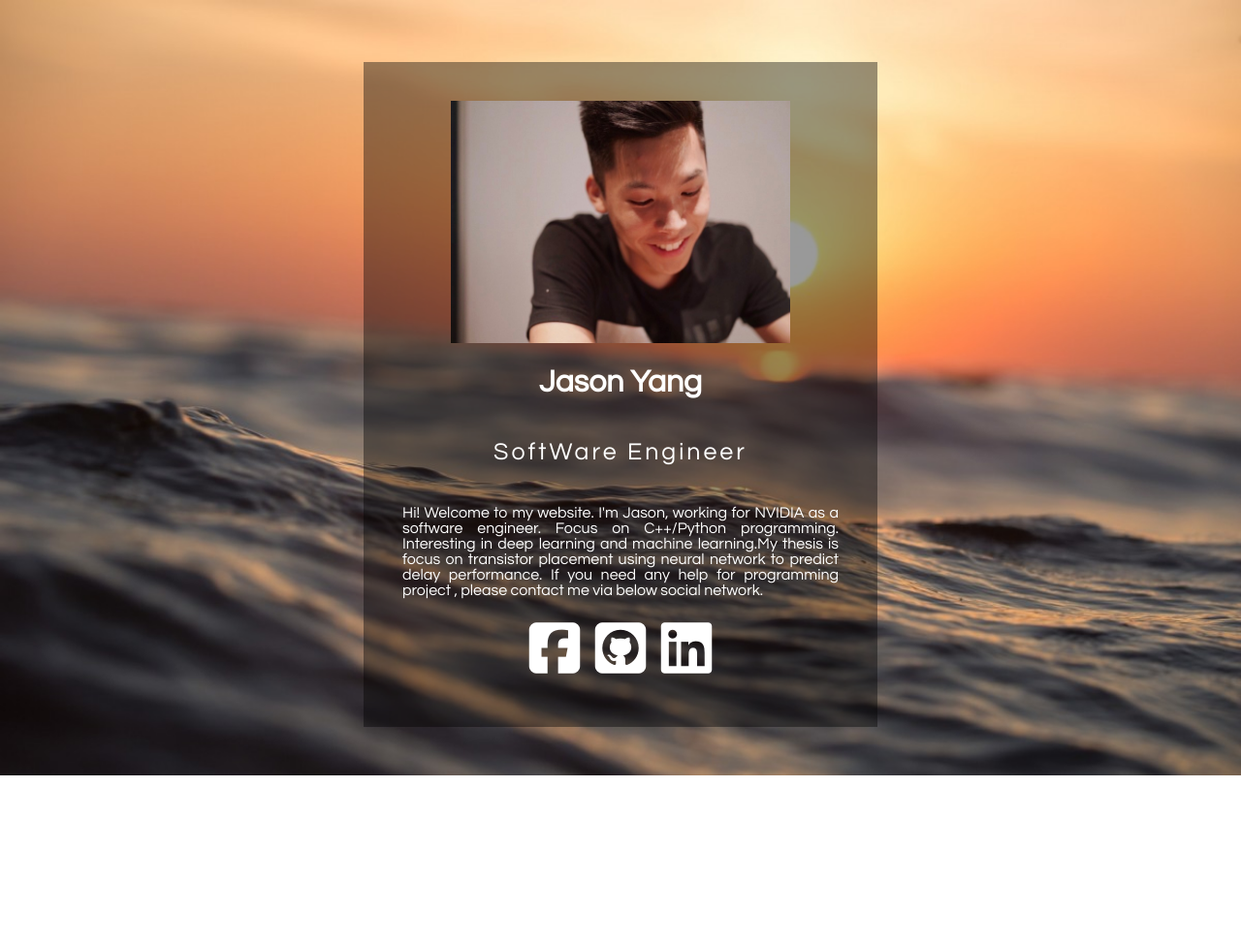
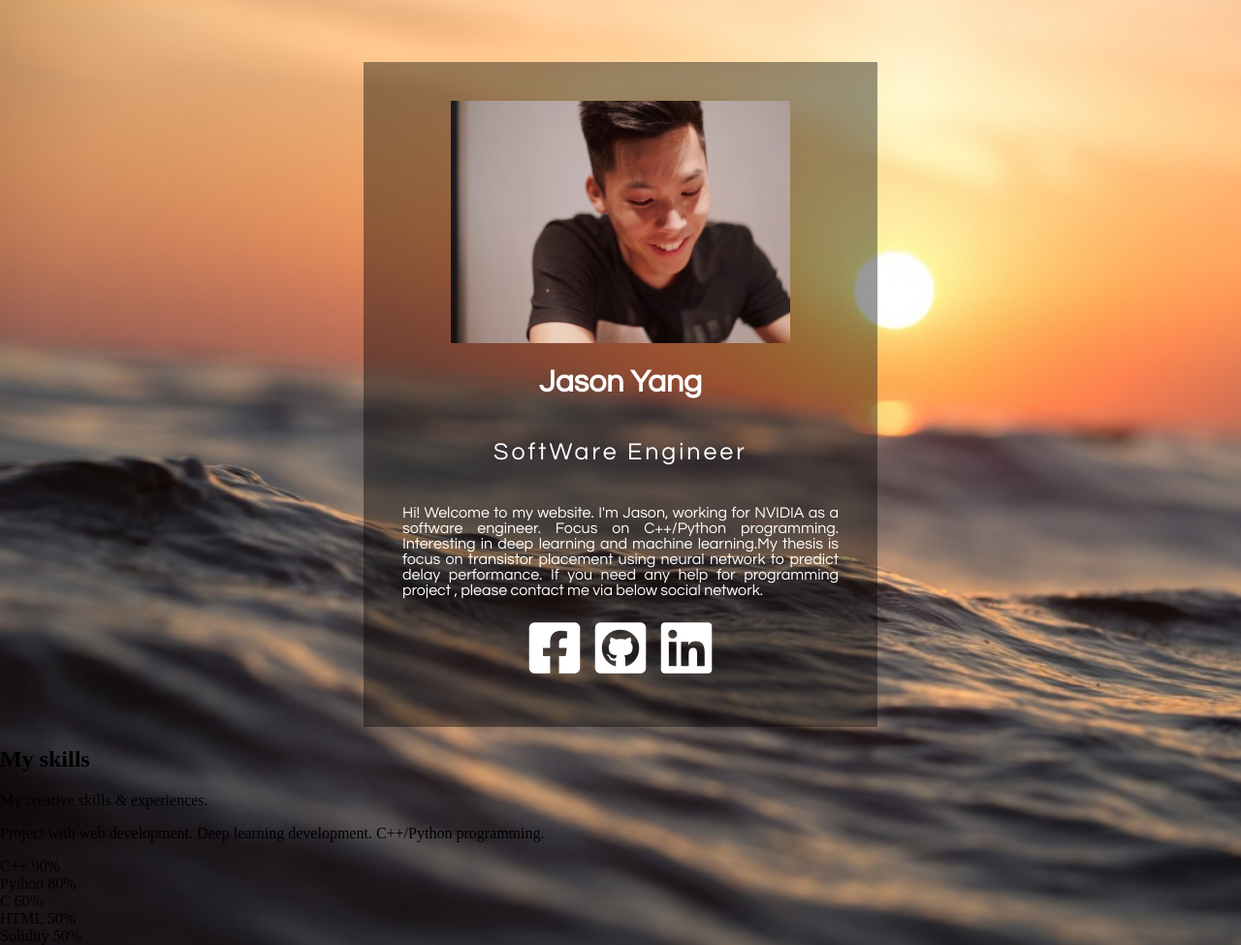
Before and after one commit to jasyang0222/jasyang0222.github.io, a plain HTML site: page index.html in a window 1280 px wide. Shown: the whole page at 97% size. Before the commit the page ends 800 px from the top, so only its background shows below. Drawn offline with nearby package versions, Linux system fonts and the light colour scheme.

Commit message:
Update index.html
add my skills page

```diff
--- a/index.html
+++ b/index.html
@@ -5,9 +5,16 @@
     <link href="css/fontawesome.css" rel="stylesheet">
     <link href="css/brands.css" rel="stylesheet">
     <link rel="stylesheet" href="css/style.css">
+    <link rel="stylesheet" href="https://cdnjs.cloudflare.com/ajax/libs/font-awesome/5.15.3/css/all.min.css"/>
+    <script src="https://code.jquery.com/jquery-3.5.1.min.js"></script>
+    <script src="https://cdnjs.cloudflare.com/ajax/libs/typed.js/2.0.11/typed.min.js"></script>
+    <script src="https://cdnjs.cloudflare.com/ajax/libs/waypoints/4.0.1/jquery.waypoints.min.js"></script>
+    <script src="https://cdnjs.cloudflare.com/ajax/libs/OwlCarousel2/2.3.4/owl.carousel.min.js"></script>
+    <link rel="stylesheet" href="https://cdnjs.cloudflare.com/ajax/libs/OwlCarousel2/2.3.4/assets/owl.carousel.min.css"/>
     <title>Jason Yang Website</title>
 </head>
 <body>
+
     <div class="box">
         <img src="images/profile_small.jpg" alt="" class="box-img">
         <h1>Jason Yang</h1>
@@ -23,5 +30,54 @@
             <li><a href="https://www.linkedin.com/in/yang-jojo-b56b5616b/"><i class="fab fa-linkedin" aria-hidden="true"></i></a></li>
         </ul>
     </div>
+    <section class="skills" id="skills">
+        <div class="max-width">
+            <h2 class="title">My skills</h2>
+            <div class="skills-content">
+                <div class="column left">
+                    <div class="text">My creative skills & experiences.</div>
+                    <p>Project with web development. Deep learning development. C++/Python programming.</p>
+
+                </div>
+                <div class="column right">
+                    <div class="bars">
+                        <div class="info">
+                            <span>C++</span>
+                            <span>90%</span>
+                        </div>
+                        <div class="line html"></div>
+                    </div>
+                    <div class="bars">
+                        <div class="info">
+                            <span>Python</span>
+                            <span>80%</span>
+                        </div>
+                        <div class="line css"></div>
+                    </div>
+                    <div class="bars">
+                        <div class="info">
+                            <span>C</span>
+                            <span>60%</span>
+                        </div>
+                        <div class="line js"></div>
+                    </div>
+                    <div class="bars">
+                        <div class="info">
+                            <span>HTML</span>
+                            <span>50%</span>
+                        </div>
+                        <div class="line php"></div>
+                    </div>
+                    <div class="bars">
+                        <div class="info">
+                            <span>Solidity</span>
+                            <span>50%</span>
+                        </div>
+                        <div class="line mysql"></div>
+                    </div>
+                </div>
+            </div>
+        </div>
+    </section>
 </body>
 </html>
```
Lines whose indentation alone changed are shown as unchanged.
